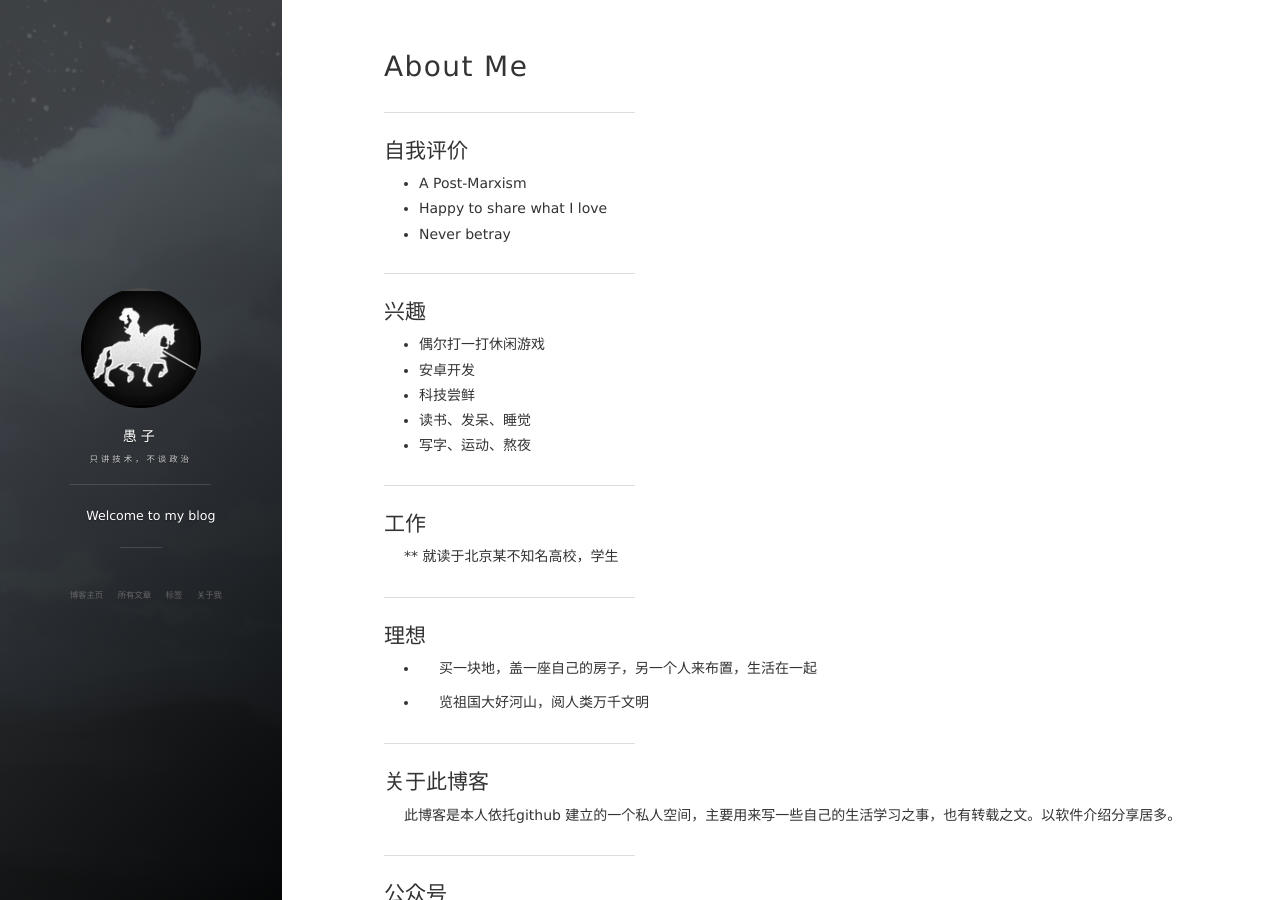
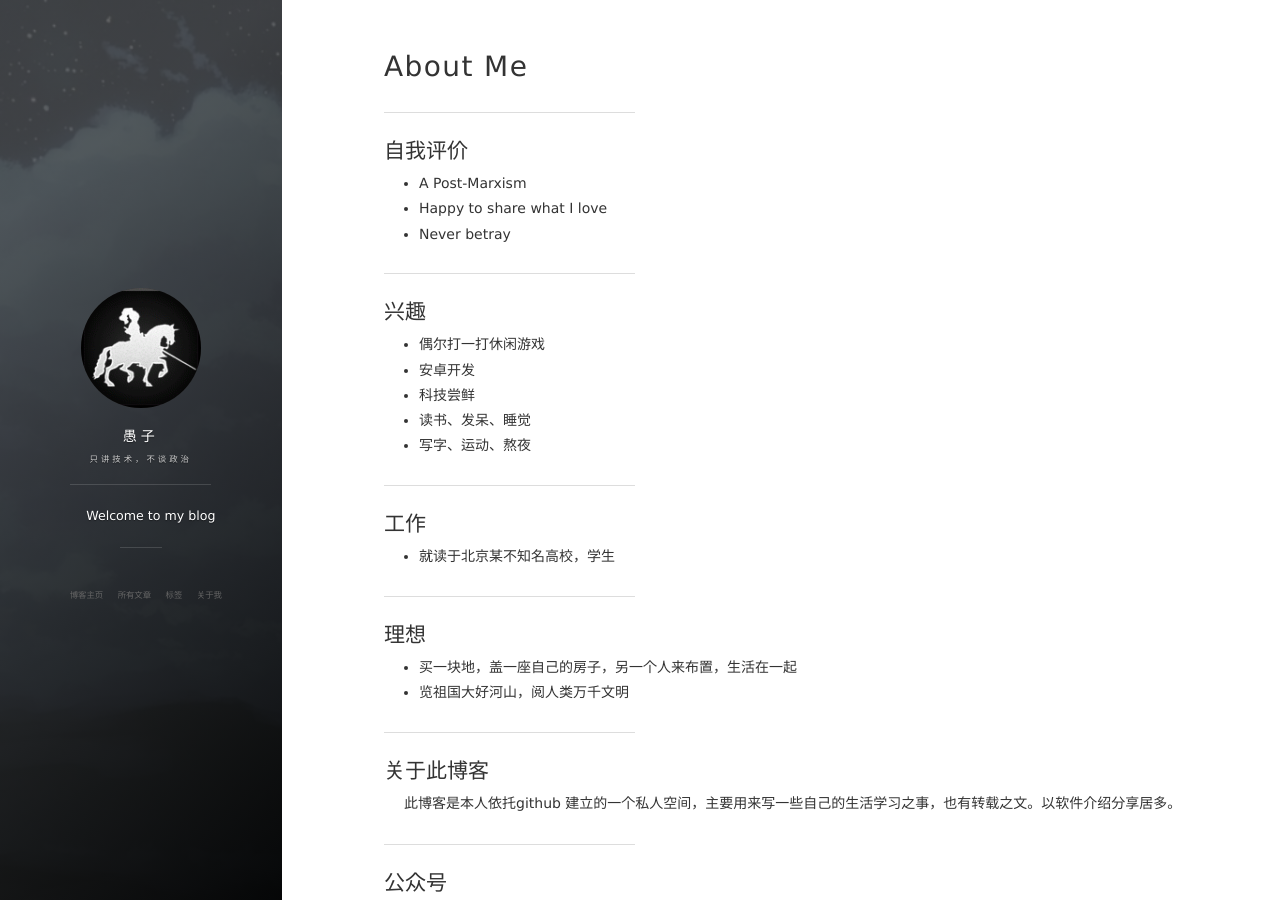
Before and after one commit to Yudezhi/Yudezhi.github.io, a Jekyll site: the page built from about.md, in a window 1280 px wide and 900 px high. Built offline with Jekyll 4.4.1, drawn with Linux system fonts in a browser that asks for light colours; nearby versions of some CDN libraries; comment, search, counter and statistics services are not loaded.

```diff
--- a/about.md
+++ b/about.md
@@ -22,14 +22,13 @@ title: About Me
 ---
 ## 工作
 
-** 就读于北京某不知名高校，学生
+* 就读于北京某不知名高校，学生
 
 
 ---
 ## 理想
 
 * 买一块地，盖一座自己的房子，另一个人来布置，生活在一起
-
 * 览祖国大好河山，阅人类万千文明
 
 ---
@@ -43,9 +42,9 @@ title: About Me
 ![](/images/wechatgrp.png)
 
 # 致谢
-> 得汝之一观，余之幸也。
-> 得汝之一赞，吾之慰也。
-> 愚，非圣贤，不能大观，偏安一隅，顾影自怜耳。
+  **得汝之一观，余之幸也。
+  得汝之一赞，吾之慰也。
+  愚，非圣贤，不能大观，偏安一隅，顾影自怜耳。**
 
 # 评论区
 
```
